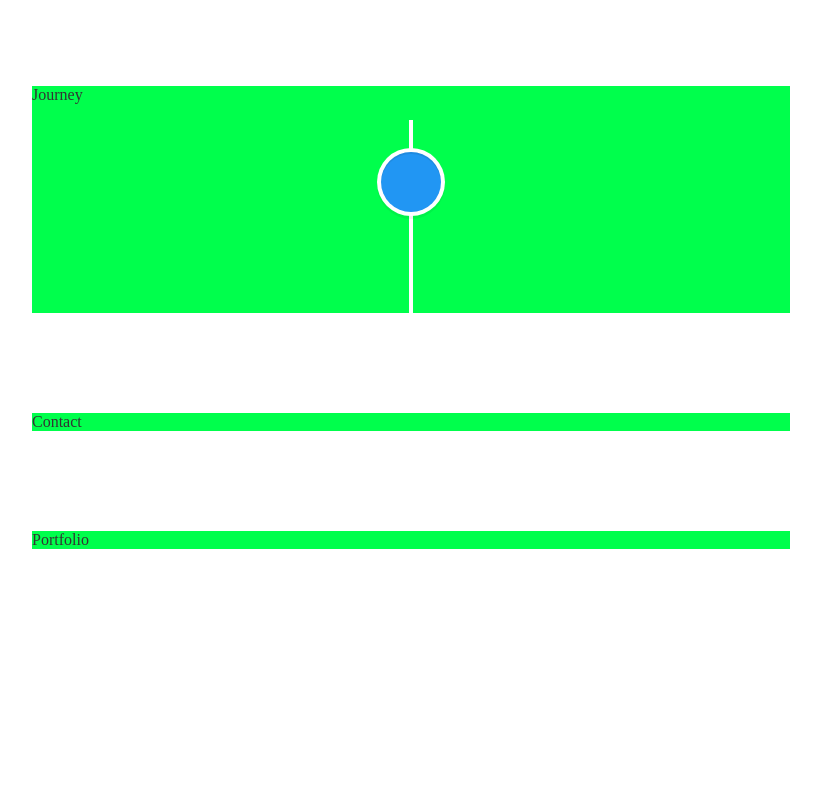
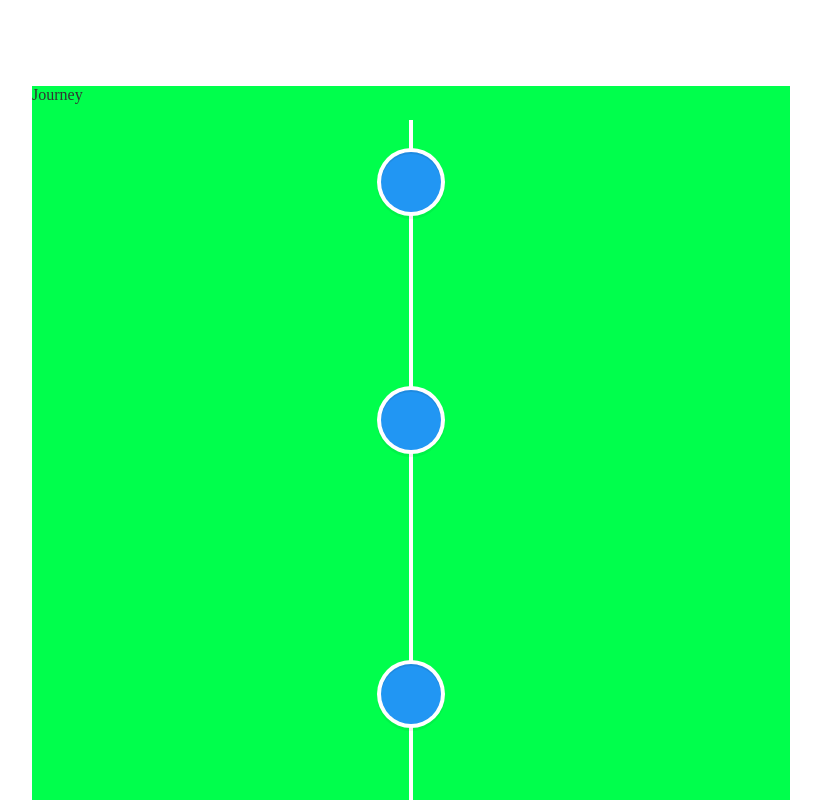
Before and after one commit to sandritaa/milenasatelier, a React (Create React App) app: page / in a window 1280 px wide. Shown: the part 720-1520 px from the top of the page, without its empty margins (276-1097 px from the left). Before the commit the page ends 1369 px from the top, so only its background shows below. Built offline with nearby package versions, Linux system fonts and the light colour scheme; a web font is replaced by a local one.

Commit message:
add data to Journey.js

```diff
--- a/src/Journey.js
+++ b/src/Journey.js
@@ -4,33 +4,48 @@ import {
 } from "react-vertical-timeline-component";
 import "react-vertical-timeline-component/style.min.css";
 import { experienceData } from "./data";
-import { educationData } from "./data";
+// import { educationData } from "./data";
 
 const Journey = () => {
-  let dataInfo = { educationData };
-  console.log(dataInfo);
-  let dataInfo1 = { experienceData };
-  console.log(dataInfo1);
+  // let dataInfo = { educationData };
+  // console.log(dataInfo);
+  // let dataInfo1 = { experienceData };
+  // console.log(dataInfo1);
 
   return (
     <div className="Journey" id="Journey">
       <p>Journey</p>
-
+      <div>
+        {experienceData.map((Data) => {
+          return (
             <VerticalTimeline>
               <VerticalTimelineElement
                 className="vertical-timeline-element--work"
-          contentStyle={{ background: "rgb(33, 150, 243)", color: "#fff" }}
-          contentArrowStyle={{ borderRight: "7px solid  rgb(33, 150, 243)" }}
-          date="2011 - present"
+                contentStyle={{
+                  background: "rgb(33, 150, 243)",
+                  color: "#fff",
+                }}
+                contentArrowStyle={{
+                  borderRight: "7px solid  rgb(33, 150, 243)",
+                }}
+                date={Data.Date}
                 iconStyle={{ background: "rgb(33, 150, 243)", color: "#fff" }}
               >
-          <h3 className="vertical-timeline-element-title">Creative Director</h3>
-          <h4 className="vertical-timeline-element-subtitle">Miami, FL</h4>
-          <p>Hello</p>
+                <li key={Data.id}>
+                  {Data.Title} {Data.City} {Data.State} {Data.Date}
+                  {Data.Company} {Data.Description}
+                </li>
               </VerticalTimelineElement>
             </VerticalTimeline>
+          );
+        })}
+      </div>
     </div>
   );
 };
 
+/* <h3 className="vertical-timeline-element-title">Creative Director</h3>
+          <h4 className="vertical-timeline-element-subtitle">Miami, FL</h4>
+          <p>Hello</p> */
+
 export default Journey;
```
Lines whose indentation alone changed are shown as unchanged.
